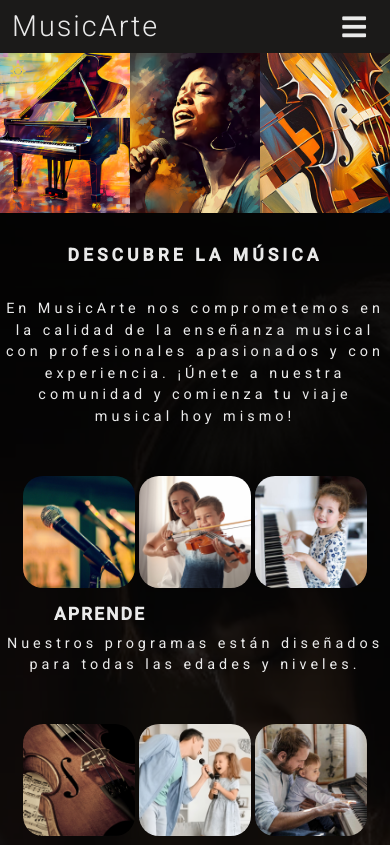
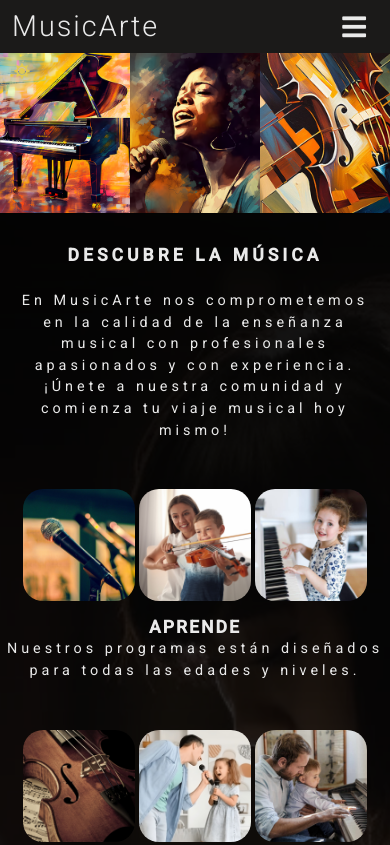
Before and after one commit to tomasjrl/tomasjrl-Coderhouse-Comision61900, a plain HTML site: page index.html in a window 390 px wide. Shown: the top 845 px of the page. Drawn offline with nearby package versions, Linux system fonts and the light colour scheme.

Commit message:
ajustes css para posicionamientos de h3 p img en los html

```diff
--- a/css/styles.css
+++ b/css/styles.css
@@ -34,7 +34,7 @@
   cursor: pointer;
   position: fixed;
   top: 60px;
-  left: 10px;
+  left: 14px;
 }
 
 .toggleDark {
@@ -255,20 +255,25 @@ main#index {
 .section-top img {
   width: 100%;
   height: 100%;
+  max-height: 20rem;
   object-fit: cover;
 }
 
 /* ----------------- INDEX.HTML SECCION 1----------------- */
 .main .section1 {
-  padding-top: 4rem;
-  padding-bottom: 4rem;
+  padding-top: 2rem;
   width: 100%;
+  max-width: 1400px;
+  padding-left: 1rem;
+  padding-right: 1rem;
   margin: auto;
 }
 
 /* ----------------- INDEX.HTML SECCION 2----------------- */
 .main .section2 {
   width: 100%;
+  max-width: 1400px;
+  margin: auto;
   display: flex;
   justify-content: space-around;
   gap: 0.1rem;
@@ -300,6 +305,8 @@ main#index {
 /* ----------------- INDEX.HTML SECCION 3 ----------------- */
 .main .section3 {
   width: 100%;
+  padding-left: 1rem;
+  padding-right: 1rem;
   display: flex;
   flex-direction: column;
   justify-content: space-between;
@@ -308,6 +315,7 @@ main#index {
 
 .main .section3 .divisor1 {
   width: 100%;
+  max-width: 1400px;
   margin: auto;
   vertical-align: middle;
   padding-top: 4rem;
@@ -364,6 +372,7 @@ main#musica {
   display: flex;
   align-items: flex-start;
   padding-top: 5rem;
+  padding-bottom: 2rem;
 }
 
 /* ----------------- #MUSICA DIVISOR 1 ----------------- */
@@ -446,6 +455,10 @@ main.contacto {
   padding-top: 3rem;
 }
 
+main.contacto .contenedor p {
+  padding: 1rem;
+}
+
 .contenedor {
   display: grid;
   min-height: auto;
@@ -501,11 +514,6 @@ main.contacto .contenedor .section3 form input,
 main.contacto .contenedor .section3 form textarea {
   font-style: italic;
 }
-
-/* main.contacto .contenedor .section3 form button {
-  width: 8rem;
-  padding: 0.4em;
-} */
 
 main.contacto .contenedor .section3 form button {
   background-color: var(--color-primario);
@@ -582,7 +590,6 @@ main.contacto .contenedor .section3 form .checkbox input#checkbox {
     width: 100%;
     height: 10rem;
   }
-
   /* ----------------- INDEX.HTML SECCION 2----------------- */
   .main .section2 .divisor {
     width: 24rem;
@@ -697,6 +704,7 @@ main.contacto .contenedor .section3 form .checkbox input#checkbox {
   h3 {
     font-size: 1.1rem;
     font-weight: bold;
+margin: auto;
   }
 
   p {
@@ -776,9 +784,9 @@ main.contacto .contenedor .section3 form .checkbox input#checkbox {
     font-size: 0.9rem;
   }
 }
-/* ----------------- MEDIAQUERIES 280px----------------- */
+/* ----------------- MEDIAQUERIES 290px----------------- */
 
-@media (max-width: 280px) {
+@media (max-width: 290px) {
   /* ----------------- HEADER UNIVERSAL----------------- */
   header .logo {
     display: none;
--- a/index.html
+++ b/index.html
@@ -57,6 +57,7 @@
 
   <!-- MAIN PRINCIPAL -->
 <main id="index">
+  <div class="main">
           <!-- SECCION TOP -->
           <div class="section-top">
             <img src="assets/img/index/h1.jpg"
@@ -67,9 +68,6 @@
             <!-- FIN SECCION TOP -->
           </div>
 
-
-
-  <div class="main">
     <!-- SECCION 1 -->
     <section class="section1">
       <h1>Descubre la <strong>música</strong></h1>
```
Lines whose indentation alone changed are shown as unchanged.
